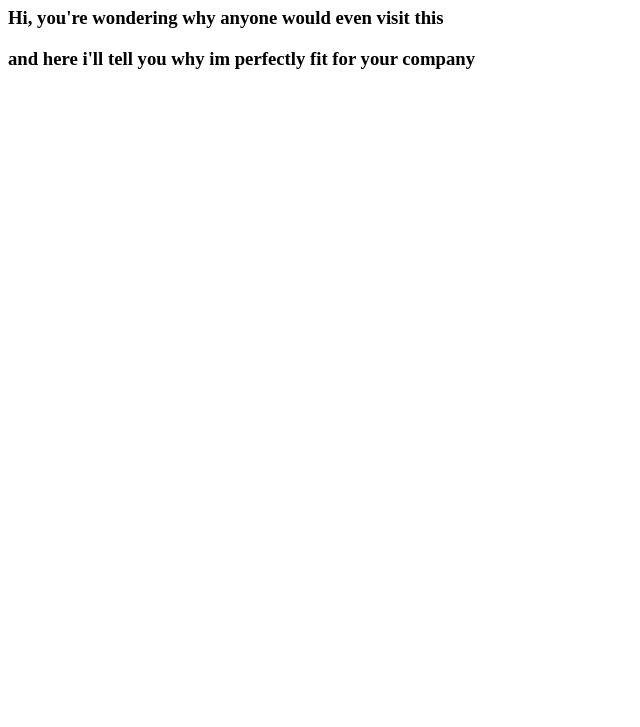
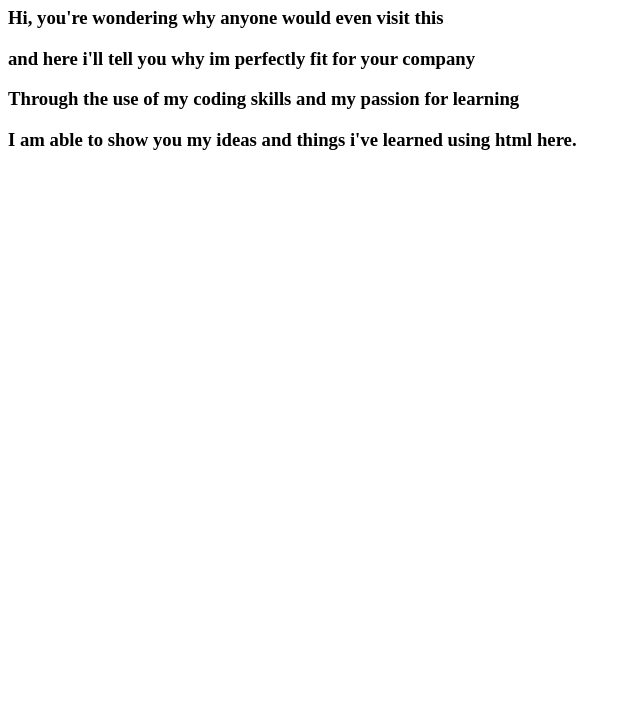
Before and after one commit to Lakshay53/first-proj, a plain HTML site: page index.html in a window 1280 px wide. Shown: the part 73-800 px from the top of the page, without its empty margins (0-640 px from the left). Drawn offline with Linux system fonts and the light colour scheme.

Commit message:
added few extra lines

```diff
--- a/index.html
+++ b/index.html
@@ -10,5 +10,7 @@
     <h1>My Name is Lakshay Sharma!!!</h1>
     <h3>Hi, you're wondering why anyone would even visit this</h3>
     <h3>and here i'll tell you why im perfectly fit for your company</h3>
+    <h3>Through the use of my coding skills and my passion for learning</h3>
+    <h3>I am able to show you my ideas and things i've learned using html here.</h3>
 </body>
 </html>
```
